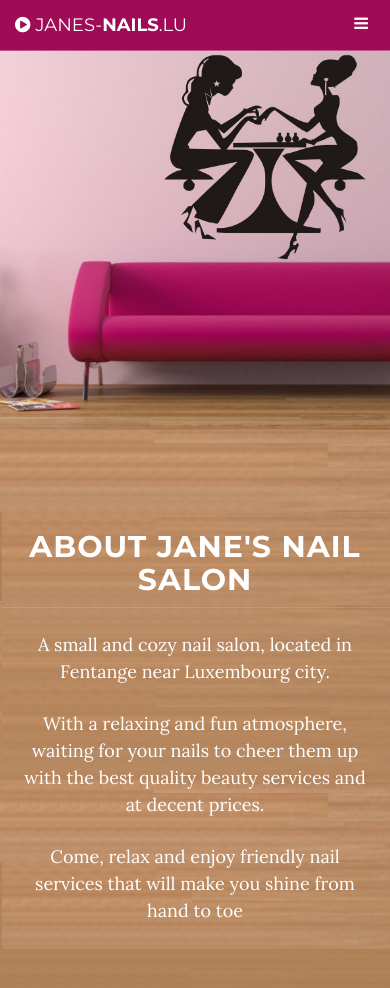
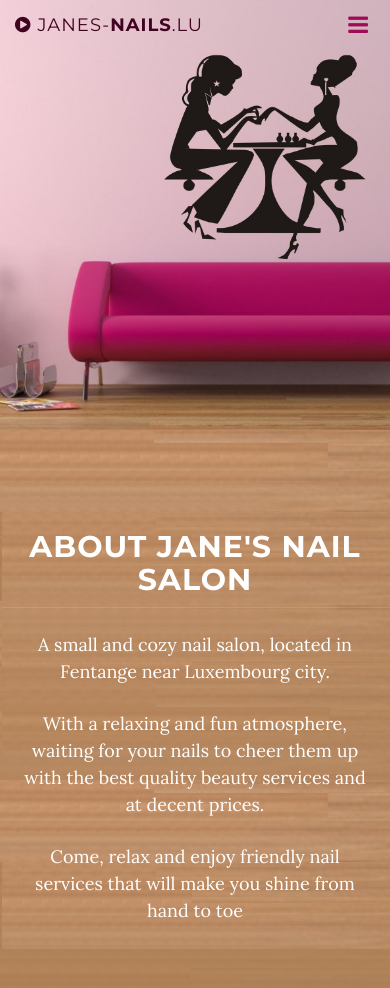
Before and after one commit to bvassilis/janes, a website: page index.html in a window 390 px wide. Shown: the top 988 px of the page. Drawn offline with nearby package versions, Linux system fonts and the light colour scheme; some packages are replaced by stand-ins of ours.

Commit message:
fix burger and menu color
Change-Id: I2113dfa9889bb4f3622d6bd2c5ef2e7498cef820

```diff
--- a/sass/grayscale.scss
+++ b/sass/grayscale.scss
@@ -60,13 +60,36 @@ a {
 
 .navbar-custom {
     margin-bottom: 0;
-    border-bottom: 1px solid rgba(white, 0.3);
     text-transform: uppercase;
     font-family: "Montserrat","Helvetica Neue",Helvetica,Arial,sans-serif;
-    background-color: $mauve;
+    padding: 0px 0;
+    border-bottom: none;
+    letter-spacing: 1px;
+    background: transparent;
+    -webkit-transition: background .5s ease-in-out,padding .5s ease-in-out;
+    -moz-transition: background .5s ease-in-out,padding .5s ease-in-out;
+    transition: background .5s ease-in-out,padding .5s ease-in-out;
+    &:not(.top-nav-collapse) {
+        a {
+            color: $mauve;
+            &:hover {
+                    color: darken($mauve,20%);
+                    outline: none;
+                    background-color: transparent;
+                }
+        }
+        .navbar-toggle {
+            color: $mauve;
+        }
+    }
+    &.top-nav-collapse {
+        padding: 0;
+        background: $mauve;
+        border-bottom: 1px solid rgba(white, 0.3);
+    }
     .navbar-toggle {
-        padding: 4px 6px;
-        font-size: 16px;
+        padding: 0 6px;
+        font-size: 23px;
         color: $white;
         &:focus,
         &:active {
@@ -108,28 +131,6 @@ a {
                     }
                 }
             }
-        }
-    }
-    @media(min-width:768px) {
-        padding: 20px 0;
-        border-bottom: none;
-        letter-spacing: 1px;
-        background: transparent;
-        -webkit-transition: background .5s ease-in-out,padding .5s ease-in-out;
-        -moz-transition: background .5s ease-in-out,padding .5s ease-in-out;
-        transition: background .5s ease-in-out,padding .5s ease-in-out;
-        &:not(.top-nav-collapse) a {
-            color: $mauve;
-            &:hover {
-                    color: darken($mauve,20%);
-                    outline: none;
-                    background-color: transparent;
-                }
-        }
-        &.top-nav-collapse {
-            padding: 0;
-            background: $mauve;
-            border-bottom: 1px solid rgba(white, 0.3);
         }
     }
 }
```
Also changed, not shown: css/grayscale.css, 1 other file.
